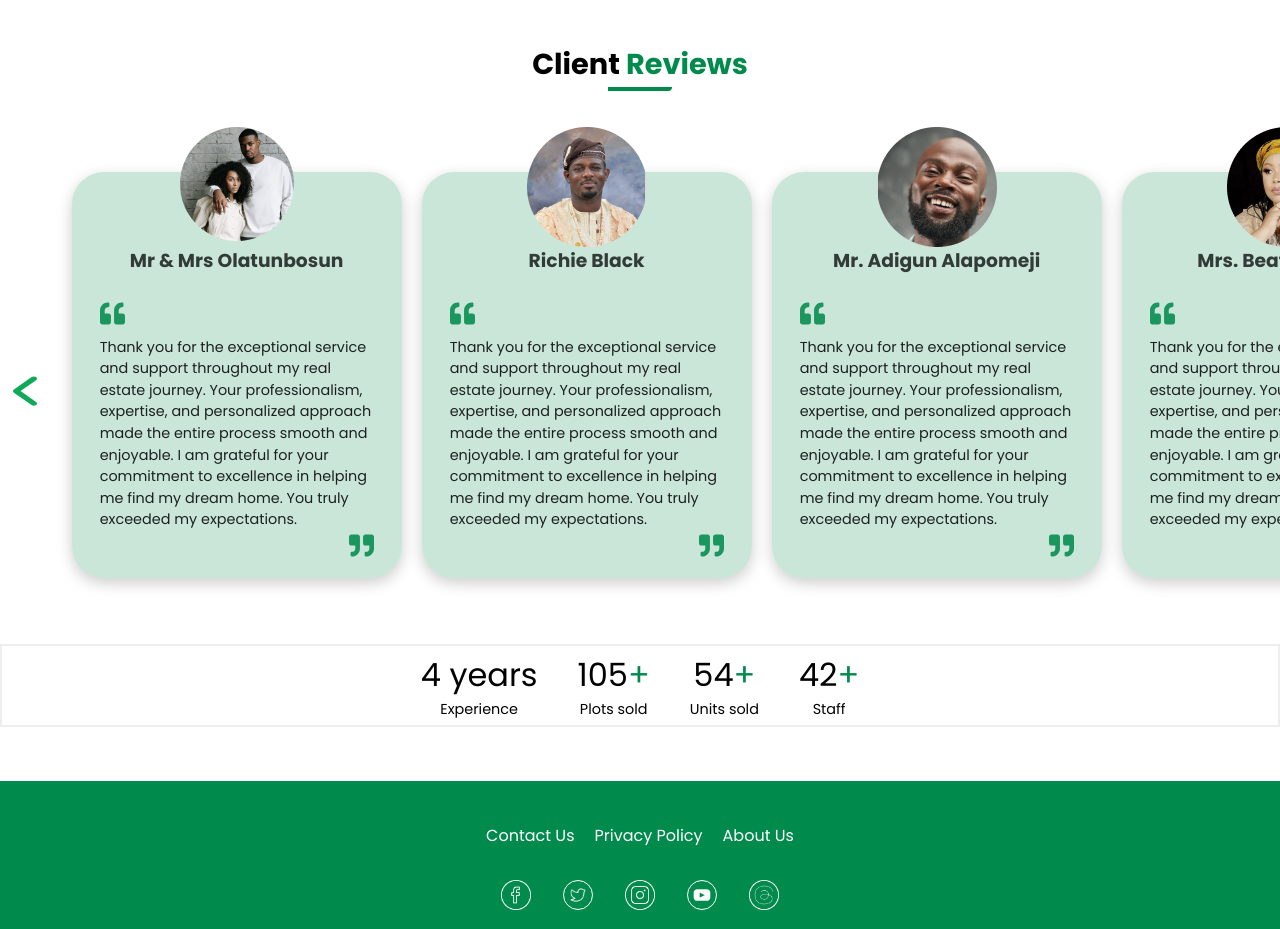
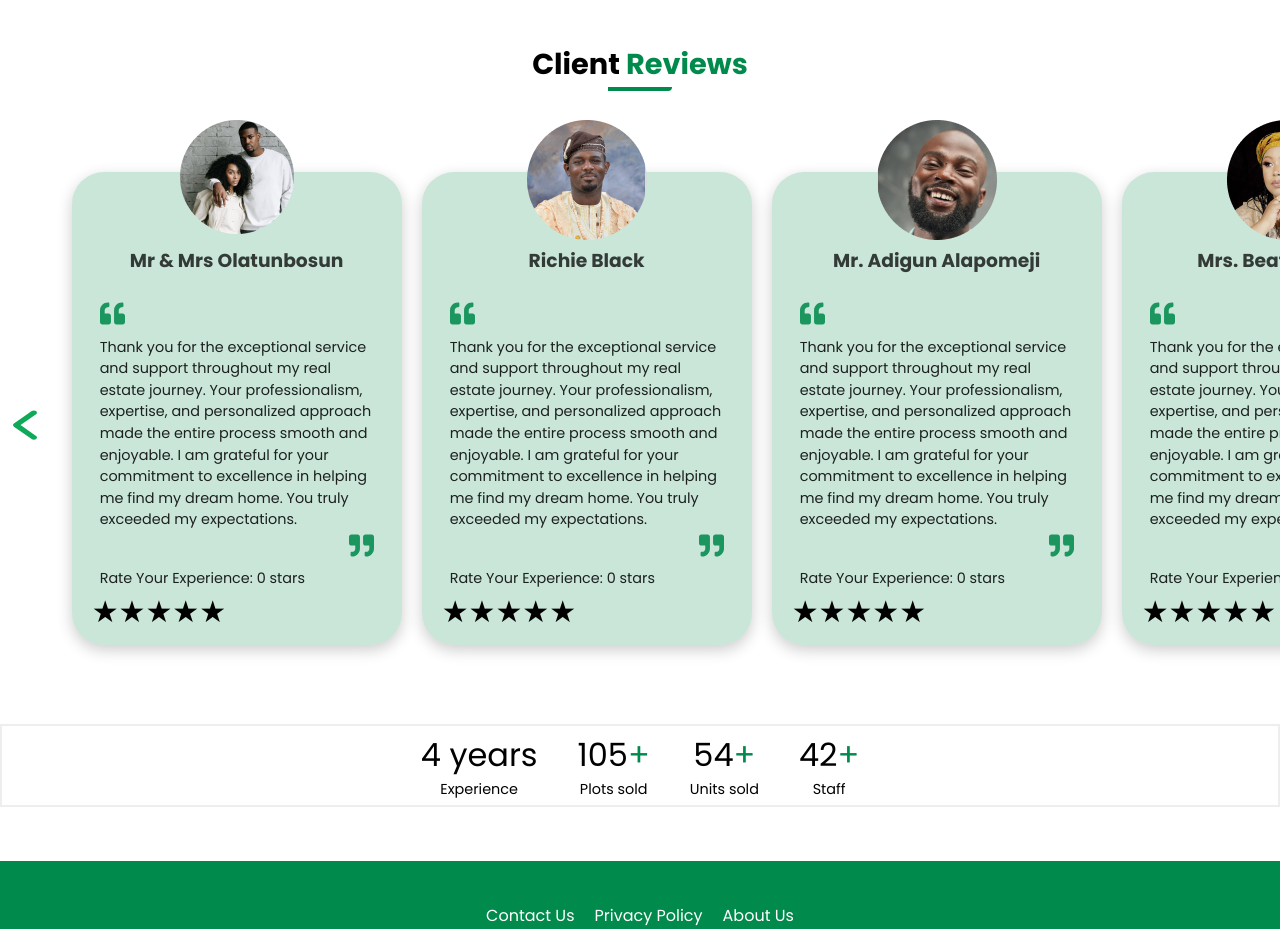
Before and after one commit to Dprinces/Real_Estate_Web_App, a React (Vite) app: page / in a window 1280 px wide. Shown: the part 1620-2549 px from the top of the page. Built offline with nearby package versions, Linux system fonts and the light colour scheme.

Commit message:
update file

```diff
--- a/src/Components/ReviewSection/ReviewSection.css
+++ b/src/Components/ReviewSection/ReviewSection.css
@@ -32,7 +32,7 @@
   gap: 20px;
   position: relative;
   margin-top: 2.5rem;
-  margin-bottom: 5rem;
+  margin-bottom: 10rem;
   position: relative;
 }
 
--- a/src/Components/ReviewSection/ReviewSection.jsx
+++ b/src/Components/ReviewSection/ReviewSection.jsx
@@ -4,6 +4,7 @@ import { reviews } from "./Data/Reviews";
 import "./ReviewSection.css";
 import previousIcon from "../../assets/icons/arrow-left.svg";
 import nextIcon from "../../assets/icons/arrow-right.svg";
+import UserRating from "./UserRating";
 
 export default function ReviewSection() {
   const [currentReviewIndex, setCurrentReviewIndex] = useState(0);
@@ -59,6 +60,7 @@ export default function ReviewSection() {
                 <FaQuoteRight />
               </span>
             </p>
+            < UserRating />
           </div>
         ))}
         <div className="next-icon-container">
--- /dev/null
+++ b/src/Components/ReviewSection/UserRating.css
@@ -0,0 +1,9 @@
+.star {
+  font-size: 30px; /* Adjust the size as needed */
+  color: clack;
+  cursor: pointer;
+}
+
+.star.selected {
+  color: green;
+}
--- /dev/null
+++ b/src/Components/ReviewSection/UserRating.jsx
@@ -0,0 +1,34 @@
+import React, { useState } from "react";
+import './UserRating.css'
+
+const UserRating = () => {
+  const [rating, setRating] = useState(0);
+
+  const handleStarClick = (selectedRating) => {
+    setRating(selectedRating);
+  };
+
+  return (
+    <div>
+      <p>Rate Your Experience: {rating} stars</p>
+      {[1, 2, 3, 4, 5].map((value) => (
+        <Star
+          key={value}
+          selected={value <= rating}
+          onClick={() => handleStarClick(value)}
+        />
+      ))}
+    </div>
+  );
+};
+
+const Star = ({ selected, onClick }) => (
+  <span
+    onClick={onClick}
+    className={`star ${selected ? "selected" : "" }`}
+  >
+    ★
+  </span>
+);
+
+export default UserRating;
```
Also changed, not shown: 1 other file (tests, documents, lock files or other folders).
